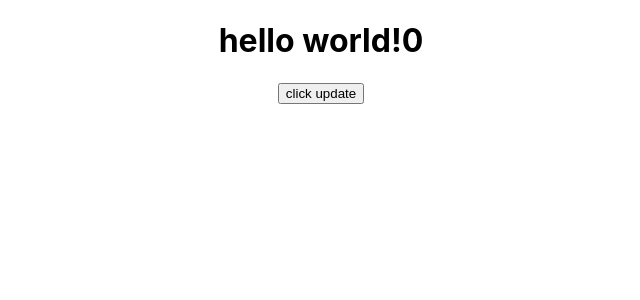
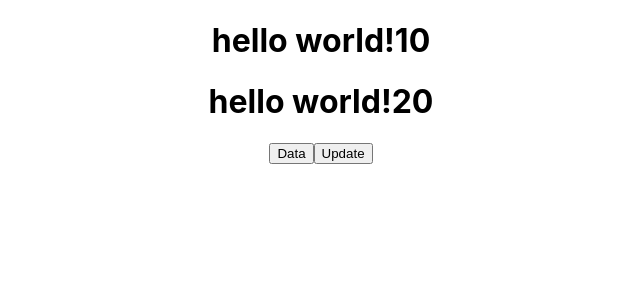
Before and after one commit to Moheed-Dar/REACT, a React (Create React App) app: page / in a window 1280 px wide. Shown: the top 300 px of the page, without its empty margins (319-959 px from the left). Built offline with nearby package versions, Linux system fonts and the light colour scheme.

Commit message:
hooks class 3 part 1

```diff
--- a/src/App.js
+++ b/src/App.js
@@ -1,18 +1,21 @@
 import'./App.css'
 import React, { useState,useEffect } from 'react'
 function App(){
-const [data,setData] =useState(0)
-
+const [data,setData] =useState(10)
+const [count,setCount] =useState(20)
   React.useEffect(()=>{
-    console.warn("useeffect")
-  })
-
+    console.warn("Data " + data)
+  },[data])
+  React.useEffect(()=>{
+    alert("click start" +count)
+  },[count])
 
     return(
       <div  className="App" >
         <h1>hello world!{data}</h1>
-        <button onClick={()=>setData(data+1)}>click update</button>
-
+        <h1>hello world!{count}</h1>
+        <button onClick={()=>setData(data+1)}>Data</button>
+        <button onClick={()=>setCount(count+1)}>Update</button>
       </div>
     );
   }
```
